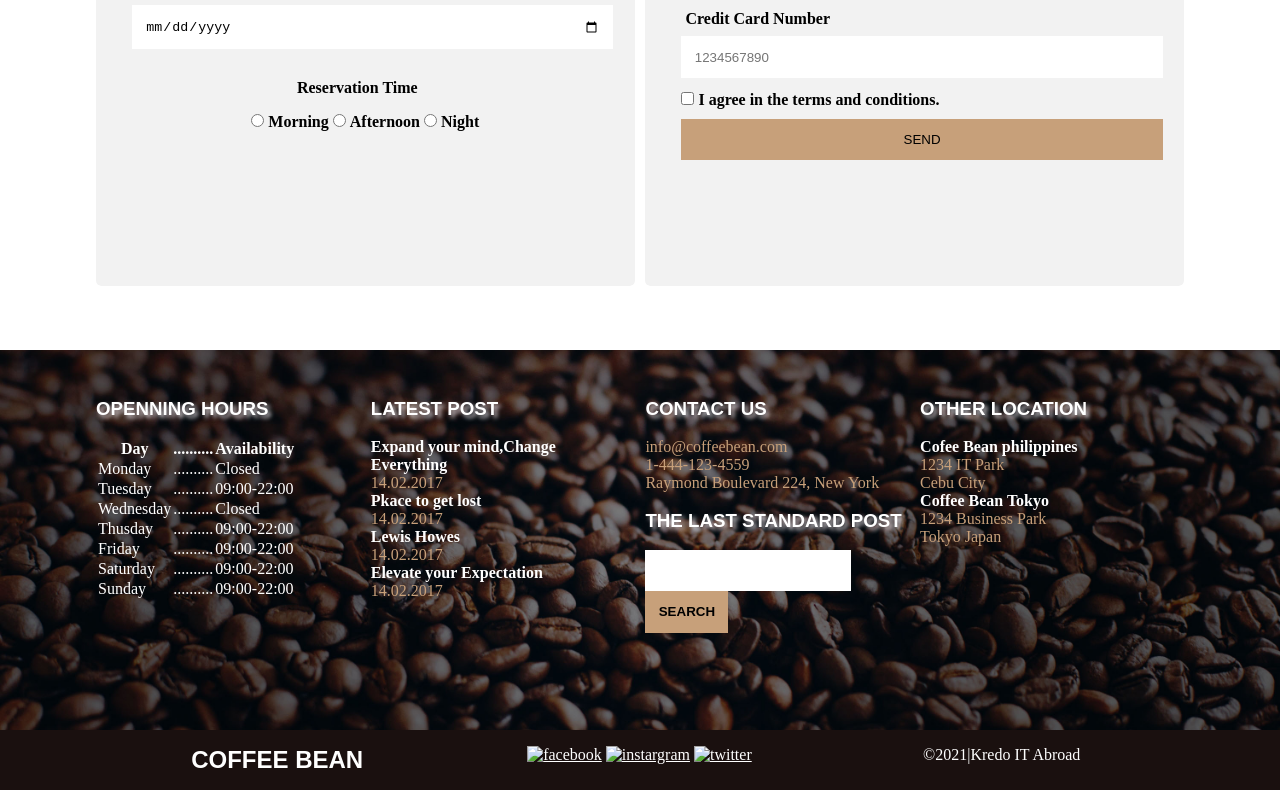
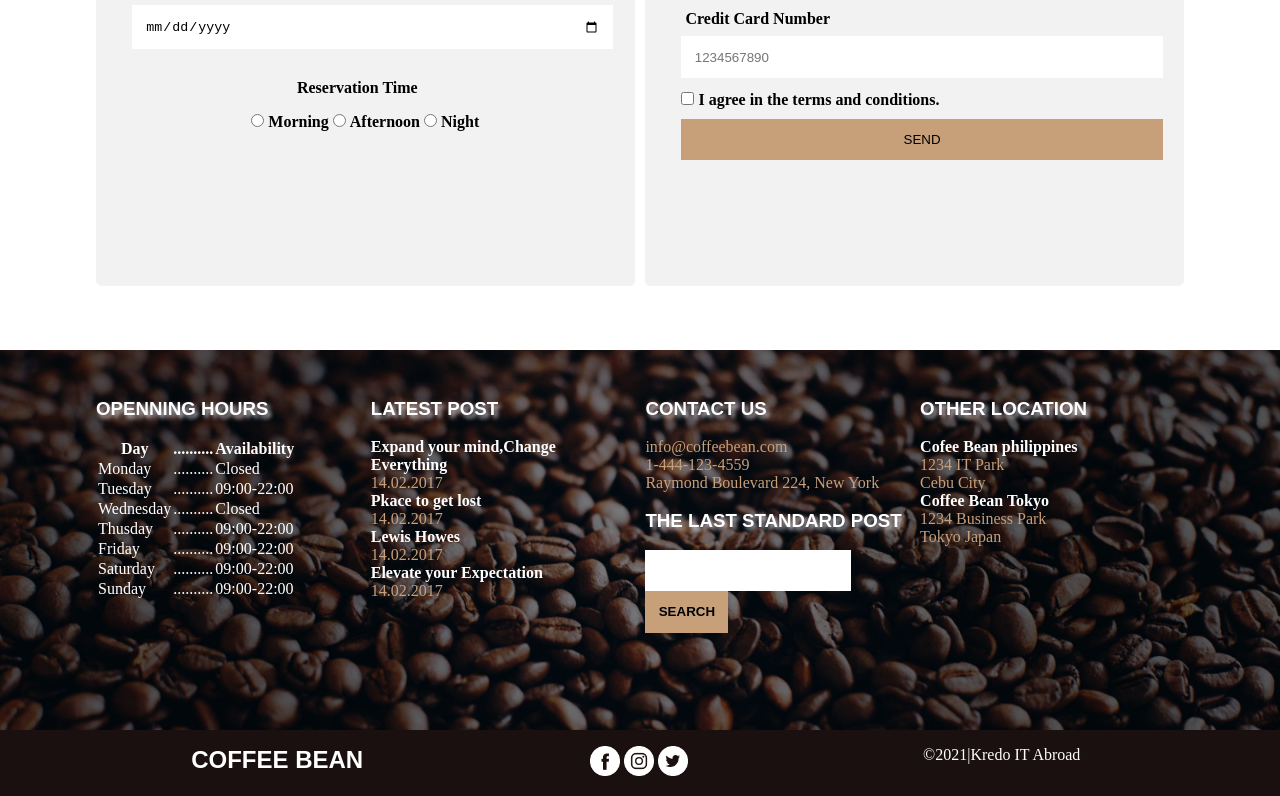
Before and after one commit to naoki0501/naoki0501.gitghb.jo, a plain HTML site: page index.html in a window 1280 px wide. Shown: the part 4562-5358 px from the top of the page. Drawn offline with Linux system fonts and the light colour scheme; files whose address does not match are found by name.

Commit message:
Last coffee

```diff
--- a/index.html
+++ b/index.html
@@ -340,9 +340,9 @@
                 </div>
                 <div class="footer-content2">
                     <div class="sns">
-                        <a href=""><img src="../coffee-beans-portforio/assets/images/icon-fb.png" alt="facebook"></a>
-                        <a href=""><img src="../coffee-beans-portforio/assets/images/icon-ig.png" alt="instargram"></a>
-                        <a href=""><img src="../coffee-beans-portforio/assets/images/icon-tw.png" alt="twitter"></a>
+                        <a href="https://www.facebook.com"><img src="assets/images/icon-fb.png" alt="facebook"></a>
+                        <a href="https://www.instagram.com"><img src="assets/images/icon-ig.png" alt="instargram"></a>
+                        <a href="https://twitter.com"><img src="assets/images/icon-tw.png" alt="twitter"></a>
                     </div>
                 </div>
                 <div class="footer-content2">
```
